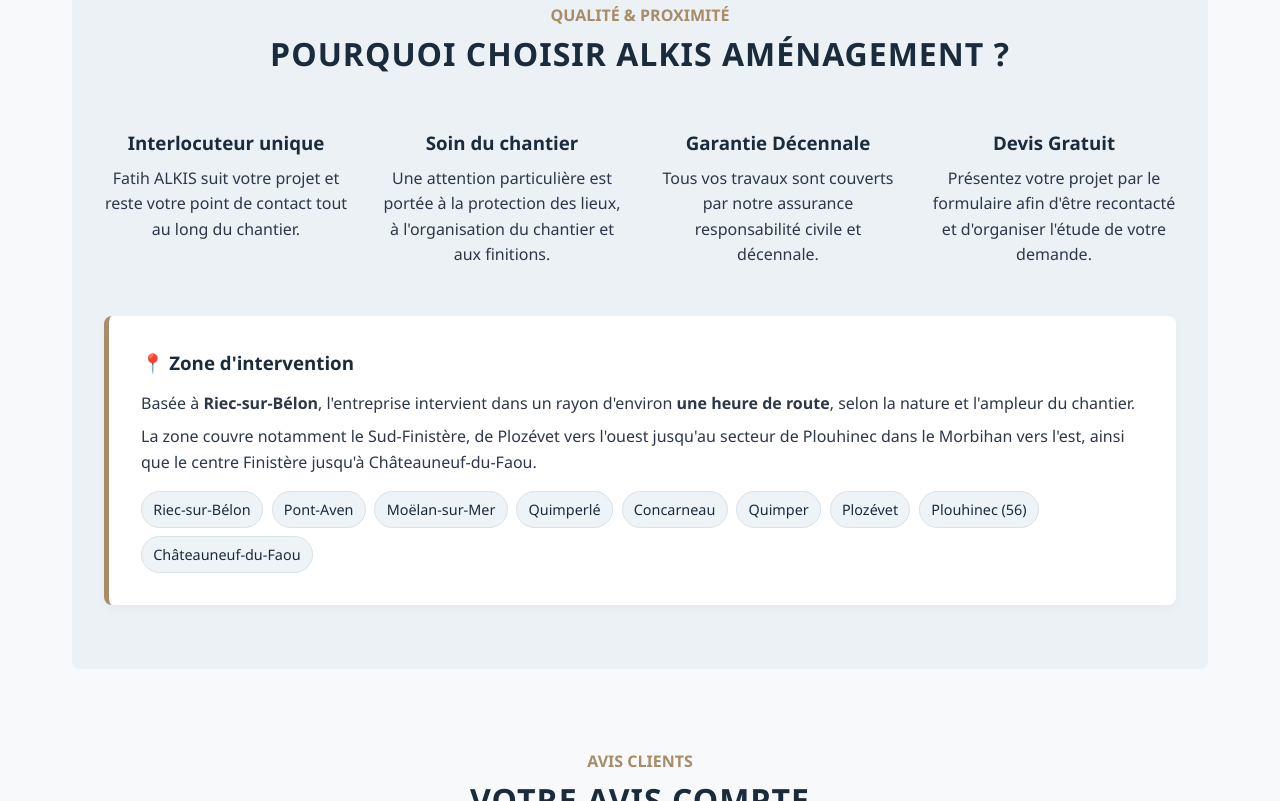
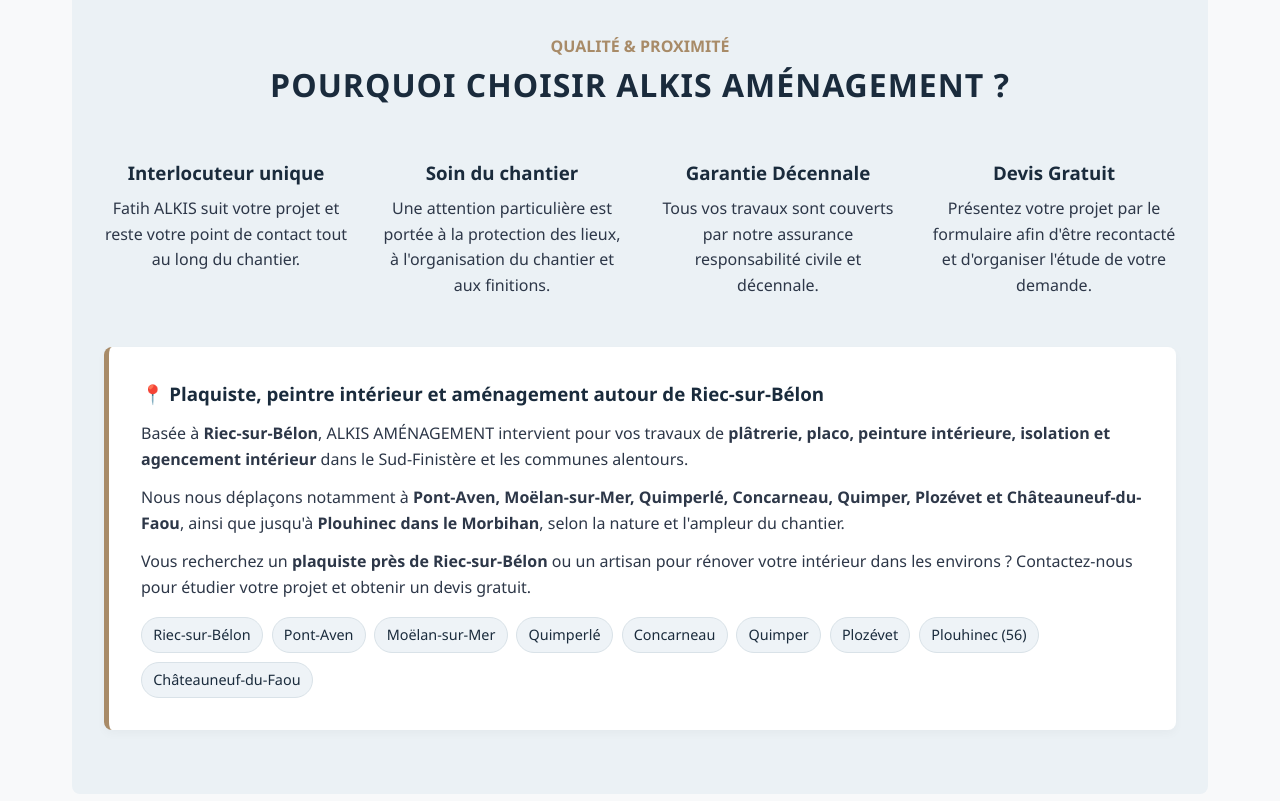
Before and after one commit to alkisamenagement/alkis-amenagements, a plain HTML site: page index.html in a window 1280 px wide. Shown: the part 1968-2769 px from the top of the page. Drawn offline with Linux system fonts and the light colour scheme.

Commit message:
Update index.html

```diff
--- a/index.html
+++ b/index.html
@@ -709,7 +709,7 @@
     <section class="hero" aria-labelledby="hero-title">
       <div class="hero-content">
         <h1 id="hero-title">Plaquiste, peintre intérieur & agencement à Riec-sur-Bélon</h1>
-        <p>ALKIS AMÉNAGEMENT vous accompagne pour vos travaux de plâtrerie, peinture intérieure, isolation et agencement dans le Sud-Finistère et les secteurs voisins.</p>
+        <p>Artisan plaquiste et peintre intérieur basé à Riec-sur-Bélon, ALKIS AMÉNAGEMENT intervient également à Pont-Aven, Moëlan-sur-Mer, Quimperlé, Concarneau et dans le Sud-Finistère pour vos travaux de plâtrerie, peinture intérieure, isolation et agencement.</p>
         <div class="hero-buttons">
           <a href="#contact" class="btn btn-accent">Demander un devis</a>
           <a href="#contact" class="btn btn-outline">Être recontacté</a>
@@ -810,9 +810,10 @@
         </div>
 
         <div class="zone-box">
-          <h3>📍 Zone d'intervention</h3>
-          <p>Basée à <strong>Riec-sur-Bélon</strong>, l'entreprise intervient dans un rayon d'environ <strong>une heure de route</strong>, selon la nature et l'ampleur du chantier.</p>
-          <p style="margin-top:0.5rem;">La zone couvre notamment le Sud-Finistère, de Plozévet vers l'ouest jusqu'au secteur de Plouhinec dans le Morbihan vers l'est, ainsi que le centre Finistère jusqu'à Châteauneuf-du-Faou.</p>
+          <h3>📍 Plaquiste, peintre intérieur et aménagement autour de Riec-sur-Bélon</h3>
+          <p>Basée à <strong>Riec-sur-Bélon</strong>, ALKIS AMÉNAGEMENT intervient pour vos travaux de <strong>plâtrerie, placo, peinture intérieure, isolation et agencement intérieur</strong> dans le Sud-Finistère et les communes alentours.</p>
+          <p style="margin-top:0.8rem;">Nous nous déplaçons notamment à <strong>Pont-Aven, Moëlan-sur-Mer, Quimperlé, Concarneau, Quimper, Plozévet et Châteauneuf-du-Faou</strong>, ainsi que jusqu'à <strong>Plouhinec dans le Morbihan</strong>, selon la nature et l'ampleur du chantier.</p>
+          <p style="margin-top:0.8rem;">Vous recherchez un <strong>plaquiste près de Riec-sur-Bélon</strong> ou un artisan pour rénover votre intérieur dans les environs ? Contactez-nous pour étudier votre projet et obtenir un devis gratuit.</p>
           <ul class="city-list" aria-label="Principales communes de la zone d'intervention">
             <li>Riec-sur-Bélon</li>
             <li>Pont-Aven</li>
```
